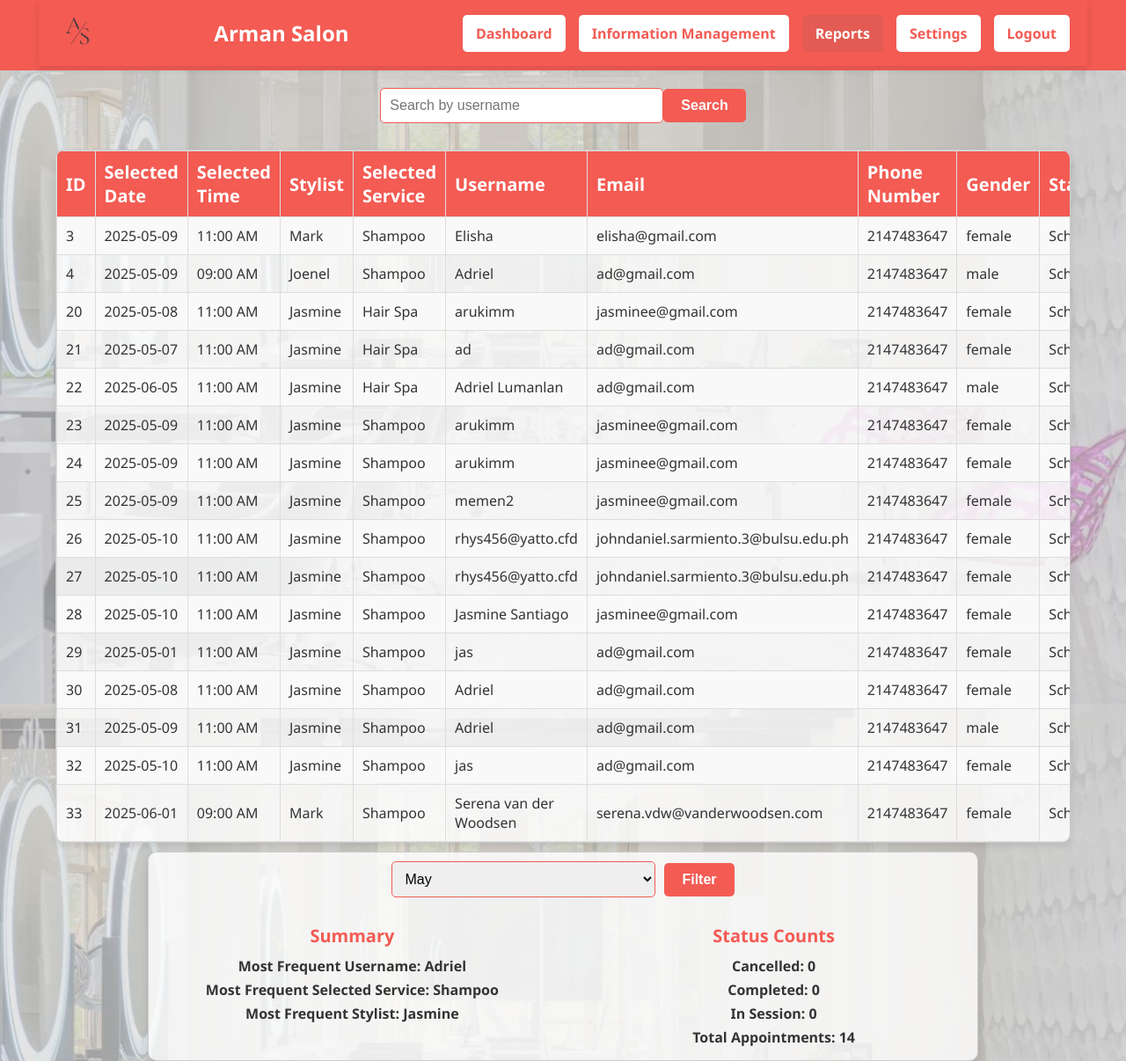
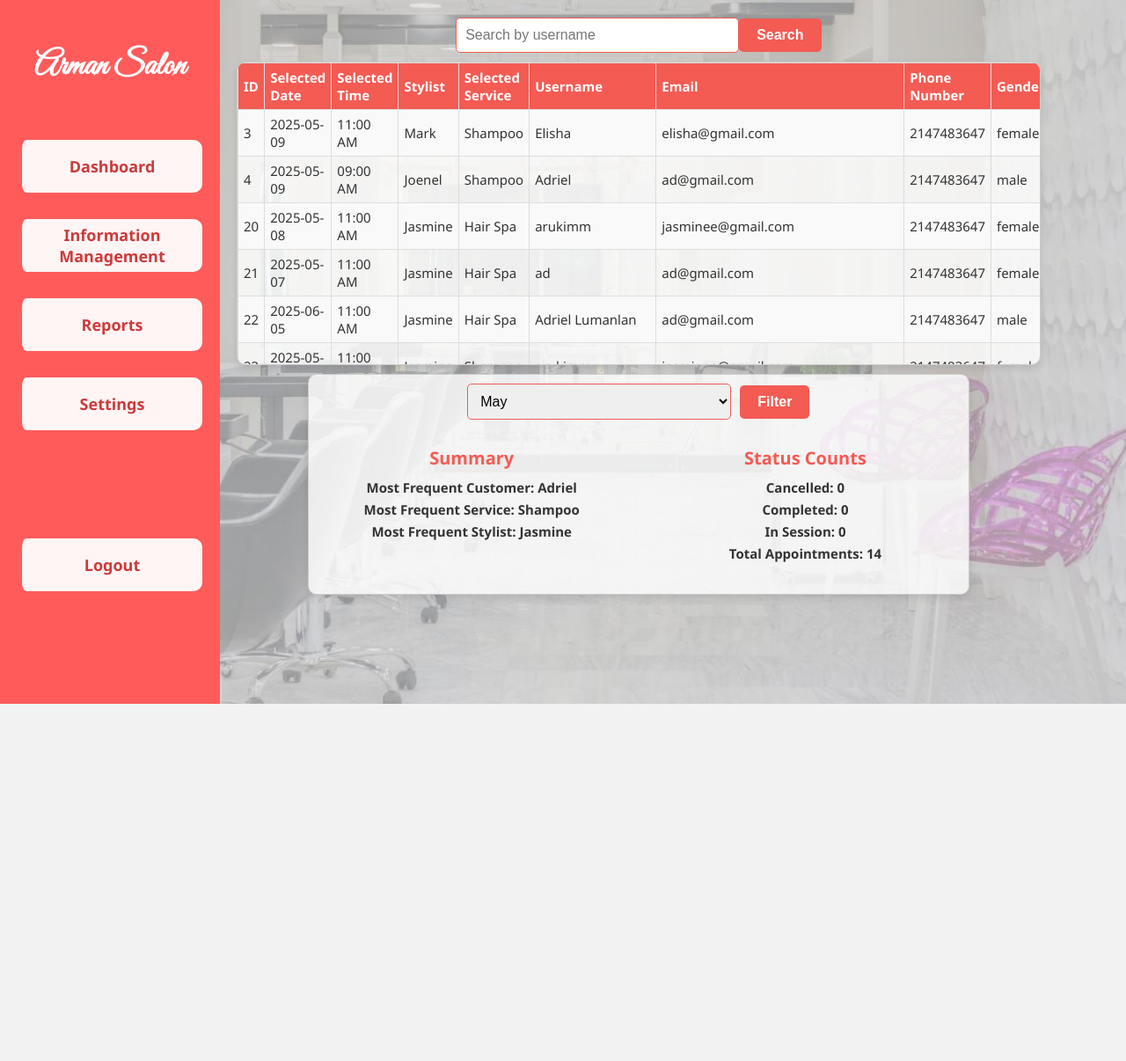
Before and after one commit to Mark-Angelo-S-Bautista/hanggang_summary, a PHP site: page /reports.php in a window 1280 px wide. Shown: the whole page at 88% size. After the commit the page ends 800 px from the top, so only its background shows below. Run offline with PHP 8.4, Linux system fonts and the light colour scheme; data comes from the database, SQL or seed files in the repository.

Commit message:
Reports done sidebar

```diff
--- a/reports.php
+++ b/reports.php
@@ -87,26 +87,25 @@ try {
     <meta charset="UTF-8">
     <meta name="viewport" content="width=device-width, initial-scale=1.0">
     <title>Reports</title>
+    <link href="https://fonts.googleapis.com/css2?family=Great+Vibes&display=swap" rel="stylesheet">
+    <link rel="stylesheet" href="https://cdn.jsdelivr.net/npm/flatpickr/dist/flatpickr.min.css">
     <link rel="stylesheet" href="styles/reports_styles.css">
 </head>
 <body>
-    <div class="header-background">
-        <div class="header">
-            <div class="header-logo">
-                <img src="img/logo.png" alt="Arman Salon Logo">
+    <div class="container">
+        <div class="sidebar">
+            <div>
+                <h2 class="as-heading">Arman Salon</h2>
+                <a href="dashboard.php">Dashboard</a>
+                <a href="info_man.php">Information Management</a>
+                <a href="reports.php">Reports</a>
+                <a href="settings.php">Settings</a>
             </div>
-            <div class="header-title">
-                Arman Salon
-            </div>
-            <div class="header-buttons">
-                <a href="dashboard.php" class="header-button">Dashboard</a>
-                <a href="info_man.php" class="header-button">Information Management</a>
-                <a href="reports.php" class="header-button active">Reports</a>
-                <a href="settings.php" class="header-button">Settings</a>
-                <a href="logout.php" class="header-button">Logout</a>
+            <div class="logout-link">
+                <a href="logout.php">Logout</a>
             </div>
         </div>
-    </div>
+        <div class="main-content">
             <div class="search-container">
                 <form method="GET" action="" style="display: flex; align-items: center;">
                     <input type="text" name="search" placeholder="Search by username" value="<?php echo htmlspecialchars($search); ?>">
@@ -130,19 +129,14 @@ try {
                         </tr>
                         <?php
                         try {
-                    // Query to fetch data from the form_info table for the current year
                             $query = "SELECT * FROM form_info WHERE YEAR(selected_date) = :year";
                             $params = ['year' => $currentYear];
-
                             if (!empty($search)) {
                                 $query .= " AND username LIKE :search";
                                 $params['search'] = "%$search%";
                             }
-
                             $stmt = $pdo->prepare($query);
                             $stmt->execute($params);
-
-                    // Loop through the results and display each row in the table
                             while ($row = $stmt->fetch(PDO::FETCH_ASSOC)) {
                                 echo "<tr>";
                                 echo "<td>" . htmlspecialchars($row['id']) . "</td>";
@@ -177,8 +171,8 @@ try {
                     <div class="summary-content">
                         <div class="summary-left">
                             <h3>Summary</h3>
-                    <p><strong>Most Frequent Username:</strong> <?php echo htmlspecialchars($mostFrequentUsername); ?></p>
-                    <p><strong>Most Frequent Selected Service:</strong> <?php echo htmlspecialchars($mostFrequentService); ?></p>
+                            <p><strong>Most Frequent Customer:</strong> <?php echo htmlspecialchars($mostFrequentUsername); ?></p>
+                            <p><strong>Most Frequent Service:</strong> <?php echo htmlspecialchars($mostFrequentService); ?></p>
                             <p><strong>Most Frequent Stylist:</strong> <?php echo htmlspecialchars($mostFrequentStylist); ?></p>
                         </div>
                         <div class="summary-right">
@@ -191,5 +185,7 @@ try {
                     </div>
                 </div>
             </div>
+        </div>
+    </div>
 </body>
 </html>
--- a/styles/reports_styles.css
+++ b/styles/reports_styles.css
@@ -1,85 +1,89 @@
+/* Remove scrolling on the html and body */
+html,
+body {
+  margin: 0;
+  padding: 0;
+  overflow: hidden;
+}
+/* Reset and Body Styles */
 body {
   font-family: "Segoe UI", sans-serif;
-  margin: 0;
-  padding: 0;
   background: url("../img/bg.jpg") no-repeat center center fixed;
   background-size: cover;
   color: #333;
+}
+/* Full-page container fixed to viewport height */
+.container {
+  display: flex;
+  width: 100%;
+  height: 100vh;
+}
+/* Sidebar Styles */
+.sidebar {
+  width: 250px;
+  background-color: #ff5b5b;
+  color: white;
   display: flex;
   flex-direction: column;
+  justify-content: space-between;
+  padding: 20px 0;
+  height: 100vh;
+  flex-shrink: 0;
+}
+.sidebar h2 {
+  text-align: center;
+  font-family: "Great Vibes", cursive;
+  font-size: 38px;
+  font-weight: bold;
+  color: white;
+  margin-bottom: 45px;
+}
+.sidebar div {
+  flex-grow: 1;
+  display: flex;
+  flex-direction: column;
+}
+.sidebar a {
+  display: flex;
+  justify-content: center;
   align-items: center;
-  /* Removed height and overflow restrictions */
-}
-.header {
-  display: flex;
-  justify-content: space-between;
-  align-items: center;
-  padding: 10px 20px;
-  background-color: #f35b53;
-  color: white;
-  box-shadow: 0 4px 8px rgba(0, 0, 0, 0.1);
-  width: 90%; /* Keep the content width */
-  max-width: 1200px; /* Ensure it doesn't exceed the table's max width */
-  margin: 0 auto; /* Center the content horizontally */
-  position: relative; /* Keep the content positioned relative to the header */
-  z-index: 1001; /* Ensure the header content stays above the background */
-}
-
-.header-background {
-  position: fixed;
-  top: 0;
-  left: 0;
-  width: 100%; /* Extend the background to the full width of the page */
-  height: 80px; /* Match the height of the header */
-  background-color: #f35b53;
-  z-index: 1000; /* Place the background behind the header content */
-}
-
-.header-logo img {
-  height: 50px;
-  width: auto;
-}
-
-.header-title {
-  font-size: 24px;
-  font-weight: bold;
-  font-family: "Segoe UI", sans-serif;
-  text-align: center;
-  flex-grow: 1; /* Push the title to the center */
-}
-
-.header-buttons {
-  display: flex;
-  gap: 15px;
-}
-
-.header-button {
-  padding: 10px 15px;
-  background-color: white;
-  color: #f35b53;
+  margin: 15px 20px;
+  padding: 0px;
+  background-color: #fff5f5;
+  color: #cc3a3a;
   text-decoration: none;
   font-weight: bold;
-  border-radius: 5px;
-  transition: background-color 0.3s ease;
+  border-left: 5px solid #ff5b5b;
+  border-radius: 10px;
+  text-align: center;
+  font-size: 18px;
+  height: 60px;
 }
-
-.header-button:hover {
-  background-color: #e35b53;
-  color: white;
+.sidebar a:hover {
+  background-color: #f1c0c0;
 }
-
-.header-button.active {
-  background-color: #e35b53;
-  color: white;
+.logout-link {
+  margin-bottom: 40px;
 }
+/* Main Content Styles – fit entirely in the viewport without scrolling */
+.main-content {
+  flex: 1;
+  display: flex;
+  flex-direction: column;
+  height: 100vh;
+  padding: 10px 20px;
+  box-sizing: border-box;
+}
+/* Search area consumes minimal height */
 .search-container {
-  margin-top: 100px; /* Add space below the header */
+  flex: 0 0 auto;
+  margin-top: 10px;
   display: flex;
-  justify-content: center; /* Center the search bar horizontally */
+  justify-content: center;
   align-items: center;
   gap: 10px;
-  width: 90%; /* Match the table's width */
-  max-width: 1200px; /* Ensure it doesn't exceed the table's max width */
+  width: 90%;
+  max-width: 1200px;
 }
 .search-container input[type="text"],
 .month-filter select {
@@ -87,7 +91,7 @@ body {
   border: 1px solid #f35b53;
   border-radius: 5px;
   font-size: 16px;
-  width: 300px; /* Set a fixed width for the input field */
+  width: 300px;
 }
 .search-container button,
 .month-filter button {
@@ -105,84 +109,42 @@ body {
 .month-filter button:hover {
   background-color: #e35b53;
 }
+/* Content container for table and summary */
 .content-container {
-  margin-top: 30px; /* Add space to account for the fixed header */
+  flex: 1 1 auto;
   display: flex;
   flex-direction: column;
-  justify-content: flex-start;
   align-items: center;
-  width: 90%; /* Match the table's width */
-  max-width: 1200px; /* Ensure it doesn't exceed the table's max width */
+  width: 90%;
+  max-width: 1200px;
+  margin-top: 10px;
 }
+/* Table container now set to 30% of available height */
 .table-container {
+  flex: 0 0 30%;
   width: 100%;
-  height: 80%; /* Adjust height to fit the table */
-  overflow-y: auto;
   border: 1px solid #ccc;
   background-color: rgba(255, 255, 255, 0.8);
   box-shadow: 0 4px 8px rgba(0, 0, 0, 0.1);
   border-radius: 10px;
-}
-.summary-container {
-  display: flex;
-  flex-direction: column; /* Stack dropdowns and summary content */
-  align-items: center; /* Center everything horizontally */
-  width: 80%; /* Make the summary less wide */
-  padding: 10px;
-  border: 1px solid #ccc;
-  background-color: rgba(255, 255, 255, 0.8);
-  box-shadow: 0 4px 8px rgba(0, 0, 0, 0.1);
-  border-radius: 10px;
-  margin-top: 10px; /* Add space above the summary */
-  flex-shrink: 0; /* Prevent shrinking */
-  text-align: center; /* Center text horizontally */
-}
-.month-filter {
-  margin-bottom: 10px; /* Add space between dropdown and summary content */
-  display: flex;
-  justify-content: center;
-  align-items: center;
-  gap: 10px; /* Add spacing between dropdown and button */
-}
-.summary-content {
-  display: flex;
-  justify-content: space-between;
-  width: 100%; /* Ensure the summary content spans the full width */
-  text-align: center; /* Center text within each section */
-}
-.summary-left,
-.summary-right {
-  width: 48%; /* Split the container into two equal parts */
-}
-.summary-left h3,
-.summary-right h3 {
-  margin-bottom: 10px;
-  color: #f35b53;
-  font-size: 20px;
-  font-family: "Segoe UI", sans-serif;
-}
-.summary-left p,
-.summary-right p {
-  margin: 5px 0;
-  font-size: 16px;
-  font-weight: bold;
-  font-family: "Segoe UI", sans-serif;
+  overflow-y: auto;
 }
 table {
   width: 100%;
   border-collapse: collapse;
+  height: 100%;
 }
 th,
 td {
   border: 1px solid #ddd;
-  padding: 10px;
+  padding: 6px;
   text-align: left;
-  font-size: 16px;
+  font-size: 15px;
 }
 th {
   background-color: #f35b53;
   color: #fff;
-  font-size: 20px;
+  font-size: 15px;
   font-weight: bold;
   font-family: "Segoe UI", sans-serif;
   position: sticky;
@@ -195,3 +157,49 @@ tr:nth-child(even) {
 tr:hover {
   background-color: #f1f1f1;
 }
+/* Summary container now set to 20% of available height */
+.summary-container {
+  flex: 0 0 20%;
+  display: flex;
+  flex-direction: column;
+  align-items: center;
+  width: 80%;
+  padding: 10px;
+  border: 1px solid #ccc;
+  background-color: rgba(255, 255, 255, 0.8);
+  box-shadow: 0 4px 8px rgba(0, 0, 0, 0.1);
+  border-radius: 10px;
+  margin-top: 10px;
+  text-align: center;
+}
+.month-filter {
+  margin-bottom: 10px;
+  display: flex;
+  justify-content: center;
+  align-items: center;
+  gap: 10px;
+}
+.summary-content {
+  display: flex;
+  justify-content: space-between;
+  width: 100%;
+  text-align: center;
+}
+.summary-left,
+.summary-right {
+  width: 48%;
+}
+.summary-left h3,
+.summary-right h3 {
+  margin-bottom: 10px;
+  color: #f35b53;
+  font-size: 20px;
+  font-family: "Segoe UI", sans-serif;
+}
+.summary-left p,
+.summary-right p {
+  margin: 5px 0;
+  font-size: 15px;
+  font-weight: bold;
+  font-family: "Segoe UI", sans-serif;
+}
```
Lines whose indentation alone changed are shown as unchanged.
